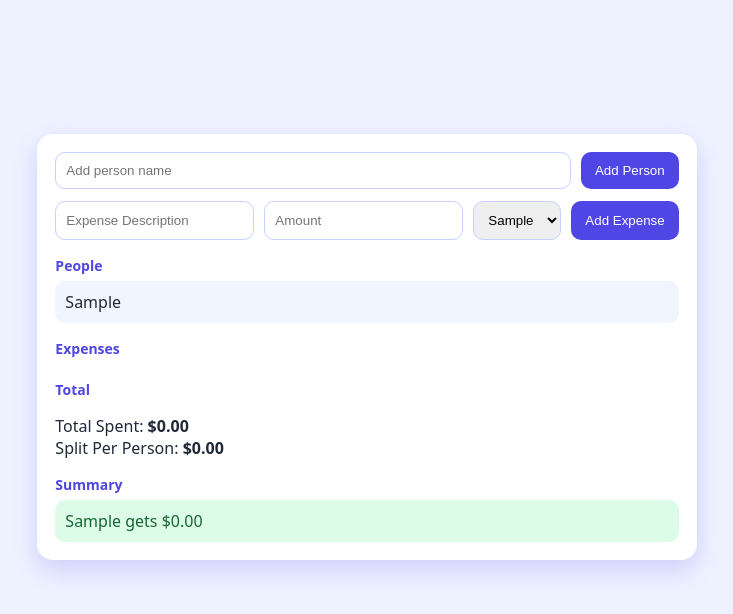
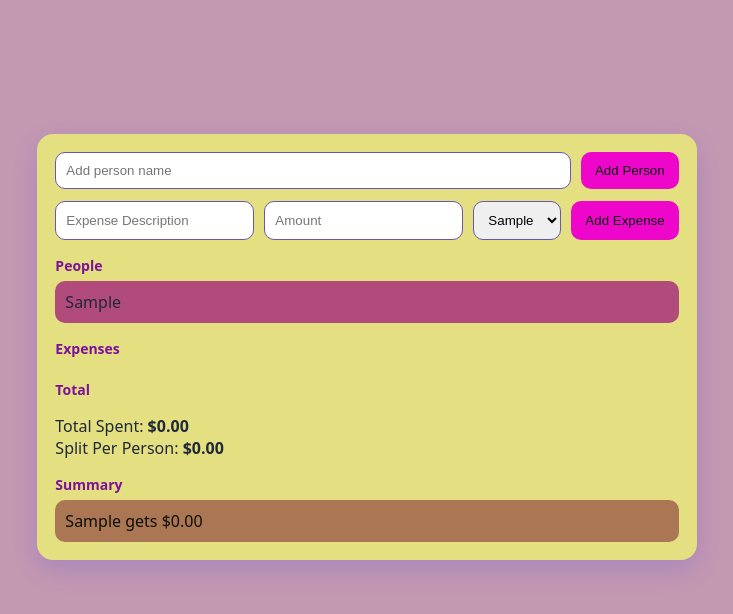
Before and after one commit to loelia92/expenses-splitter, a plain HTML site: page index.html in a window 1280 px wide. Both pictures are taken after typing "Sample" into the empty fields and a click on the button "Add Person". Shown: the part 156-770 px from the top of the page, without its empty margins (273-1006 px from the left). Drawn offline with Linux system fonts and the light colour scheme.

Commit message:
Update styles.css

```diff
--- a/styles.css
+++ b/styles.css
@@ -9,7 +9,7 @@ body {
     place-items: center;
     padding: 24px;
     font-family: system-ui, sans-serif;
-    background: #eef2ff;
+    background: #c398b1;
     color: #1f2937;
 }
 
@@ -29,7 +29,7 @@ body {
 
 .card {
     width: min(600 px, 100%);
-    background: #fff;
+    background: #e4df80;
     padding: 18px;
     border-radius: 16px;
     box-shadow: 0 10px 24px rgba(79, 70, 229, .2);
@@ -45,15 +45,15 @@ input, select {
     flex: 1;
     padding: 10px;
     border-radius: 10px;
-    border: 1px solid #c7d2fe;
+    border: 1px solid #6b55b2;
 }
 
 button {
     padding: 10px 14px;
     border-radius: 10px;
     border: none;
-    background: #4f46e5;
-    color: #fff;
+    background: #ee07cb;
+    color: #0d0f0f;
     cursor: pointer;
 }
 
@@ -64,7 +64,7 @@ section {
 section h3 {
     margin: 0 0 6px;
     font-size: 14px;
-    color: #4f46e5;
+    color: #7c129c;
 }
 
 .list {
@@ -78,10 +78,10 @@ section h3 {
 .list li {
     padding: 10px;
     border-radius: 10px;
-    background: #f1f5ff;
+    background: #b04b7c;
 }
 
 .summary li {
-   background: #dcfce7;
-   color: #166534;
+   background: #aa7653;
+   color: #0d0e06;
 }
```
